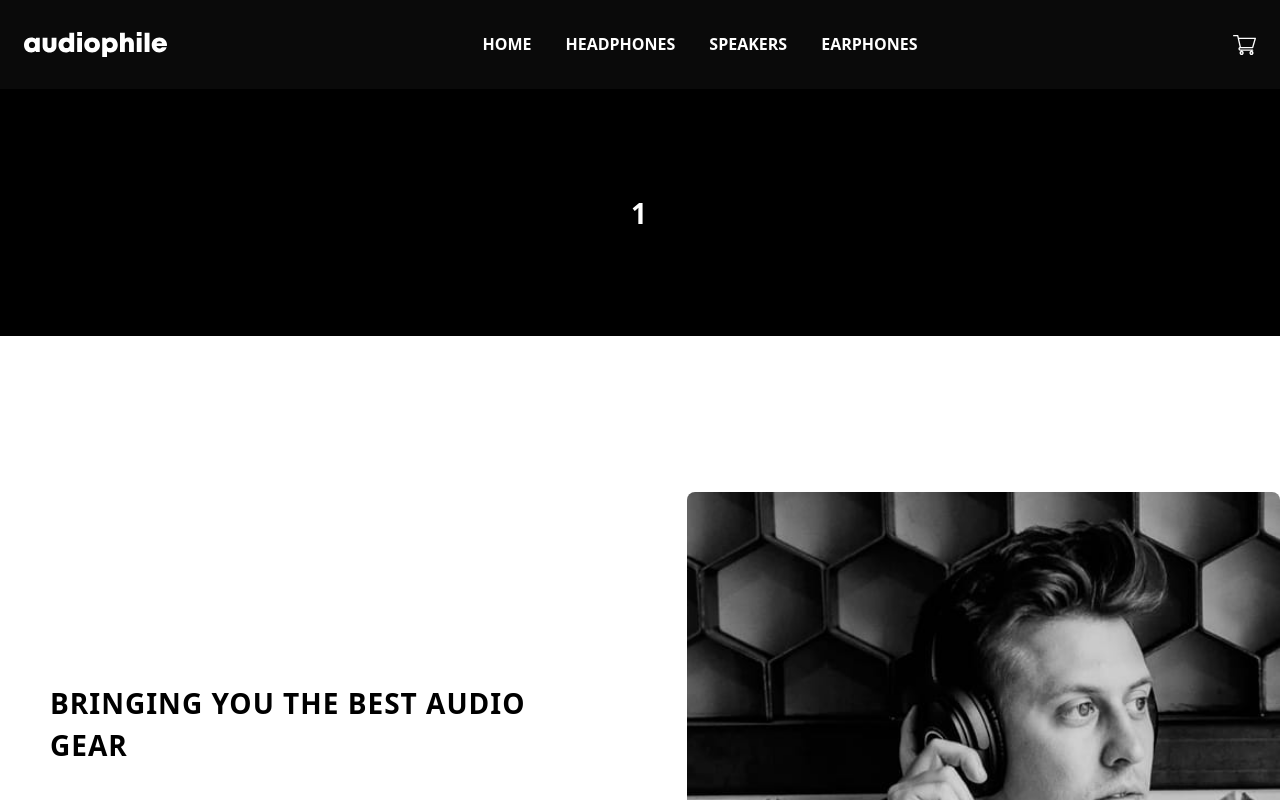
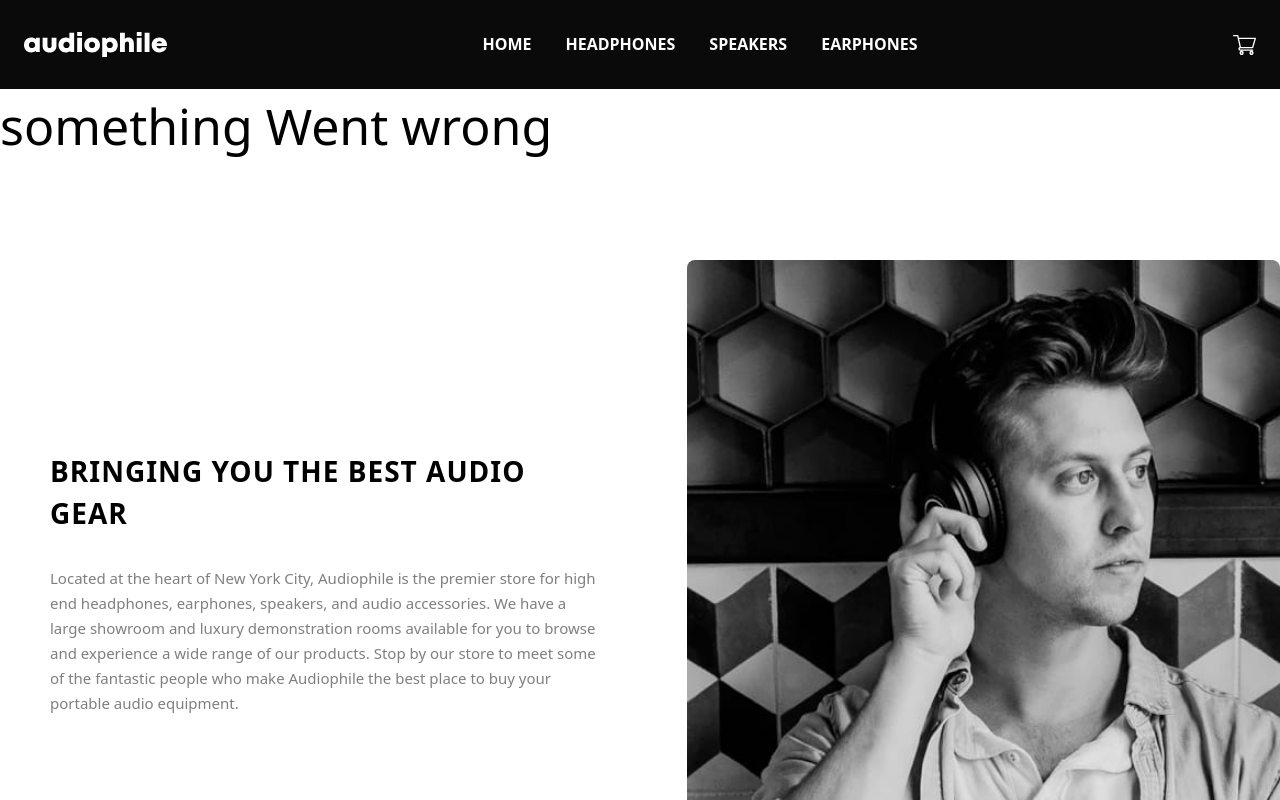
Before and after one commit to kaikaci12/audiophile-ecommerce-website, a React (Vite) app in the folder audiophile-ecommerce-website/: page /1 in a window 1280 px wide. Shown: the top 800 px of the page. Built offline with nearby package versions, Linux system fonts and the light colour scheme.

Commit message:
add nonexistent paths handling functionlity

```diff
--- a/audiophile-ecommerce-website/src/App.jsx
+++ b/audiophile-ecommerce-website/src/App.jsx
@@ -64,6 +64,7 @@ function App() {
     setCartActive(!isActive);
   }
   const location = useLocation();
+
   return (
     <div>
       <div>
@@ -84,11 +85,19 @@ function App() {
         )}
         <Routes>
           <Route path="/" element={<HomeComponent />} />
-          <Route path="/:products" element={<Products />} />
+          <Route
+            path="/:products"
+            element={<Products pathname={location.pathname} />}
+          />
 
           <Route
             path="/:products/:slug"
-            element={<SingleProduct handleAddProduct={handleAddProduct} />}
+            element={
+              <SingleProduct
+                handleAddProduct={handleAddProduct}
+                pathname={location.pathname}
+              />
+            }
           />
 
           <Route
--- a/audiophile-ecommerce-website/src/pages/Products.jsx
+++ b/audiophile-ecommerce-website/src/pages/Products.jsx
@@ -3,8 +3,8 @@ import { useParams } from "react-router";
 import NewProductSpan from "../components/NewProductSpan";
 import SeeProduct from "../components/Directors/Button";
 import { useState, useEffect } from "react";
-
-export default function Products() {
+import { useLocation } from "react-router";
+export default function Products({ pathname }) {
   const params = useParams();
   const products = data.filter(
     (productObj) => productObj.category === params.products
@@ -31,7 +31,15 @@ export default function Products() {
       return product.categoryImage.desktop;
     }
   }
-
+  if (
+    pathname !== "/headphones" &&
+    pathname !== "/earphones" &&
+    pathname !== "/speakers"
+  ) {
+    return (
+      <div className="text-[50px] text-black w-full ">something Went wrong</div>
+    );
+  }
   return (
     <div className="">
       <div className="h-[100px] bg-black uppercase text-white flex justify-center items-center sm:h-[247px]">
--- a/audiophile-ecommerce-website/src/pages/SingleProduct.jsx
+++ b/audiophile-ecommerce-website/src/pages/SingleProduct.jsx
@@ -8,7 +8,7 @@ import ProductImages from "./imageData";
 import SeeProduct from "../components/Directors/Button";
 import GoBack from "../components/GoBack";
 import { useState, useEffect } from "react";
-export default function SingleProduct({ handleAddProduct }) {
+export default function SingleProduct({ handleAddProduct, pathname }) {
   const singleProduct = useParams();
 
   const singleData = data.filter((productObj) => {
@@ -67,7 +67,15 @@ export default function SingleProduct({ handleAddProduct }) {
       return product.gallery.third.desktop;
     }
   }
+  console.log(pathname);
 
+  if (
+    !singleData.some((item) => `/${item.category}/${item.slug}` === pathname)
+  ) {
+    return (
+      <div className="text-[50px] text-black w-full">Something went wrong</div>
+    );
+  }
   return (
     <div className="px-[24px] lg:px-[125px]">
       <GoBack path={singleProduct?.products} />
```
